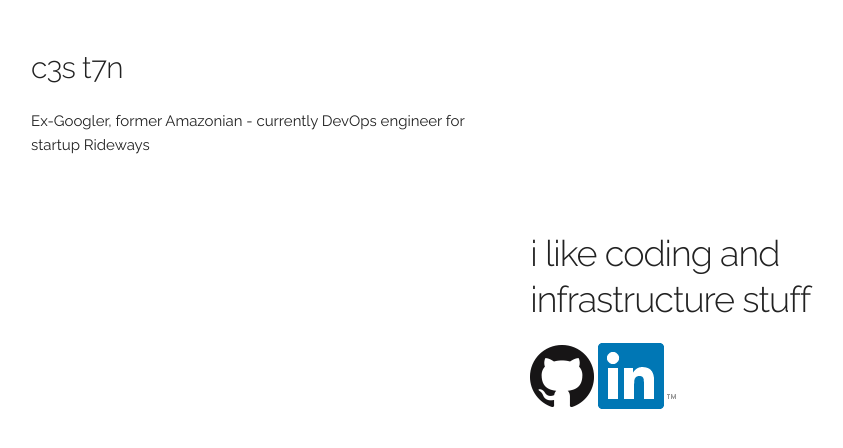
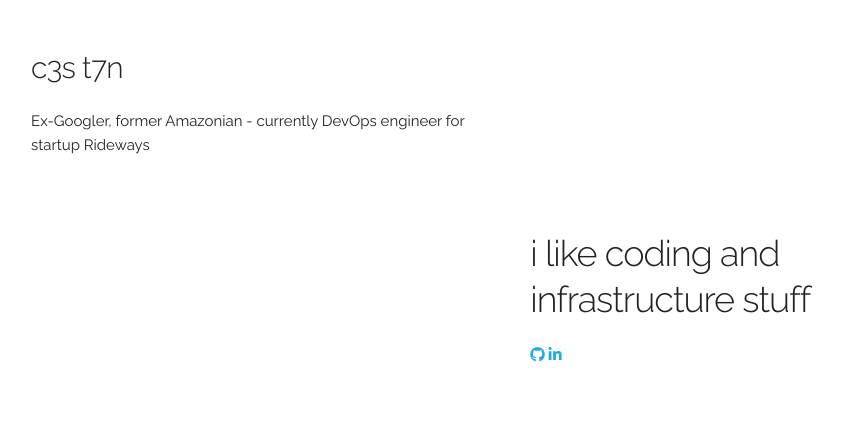
Before and after one commit to c3st7n/c3st7n.github.io, a plain HTML site: page index.html in a window 1280 px wide. Shown: the part 192-640 px from the top of the page, without its empty margins (129-972 px from the left). Drawn offline with Linux system fonts and the light colour scheme.

Commit message:
Use font awesome

```diff
--- a/index.html
+++ b/index.html
@@ -10,6 +10,8 @@
   <meta name="viewport" content="width=device-width, initial-scale=1">
 
   <link href="//fonts.googleapis.com/css?family=Raleway:400,300,600" rel="stylesheet" type="text/css">
+
+  <script src="https://use.fontawesome.com/e4a4ad5047.js"></script>
 
   <link rel="stylesheet" href="css/normalize.css">
   <link rel="stylesheet" href="css/skeleton.css">
@@ -30,8 +32,8 @@
       <div class="one-half column" style="margin-top: 5%"></div>
       <div class="one-half column" style="margin-top: 5%">
         <h3>i like coding and infrastructure stuff</h3>
-        <a href="https://github.com/c3st7n/"><img src="images/gh.png"></a>
-        <a href="https://uk.linkedin.com/in/c3st7n/"><img src="images/li.png"></a>
+        <a href="https://github.com/c3st7n/"><i class="fa fa-github" aria-hidden="true"></i></a>
+        <a href="https://uk.linkedin.com/in/c3st7n/"><i class="fa fa-linkedin" aria-hidden="true"></i></a>
       </div>
     </div>
   </div>
```
